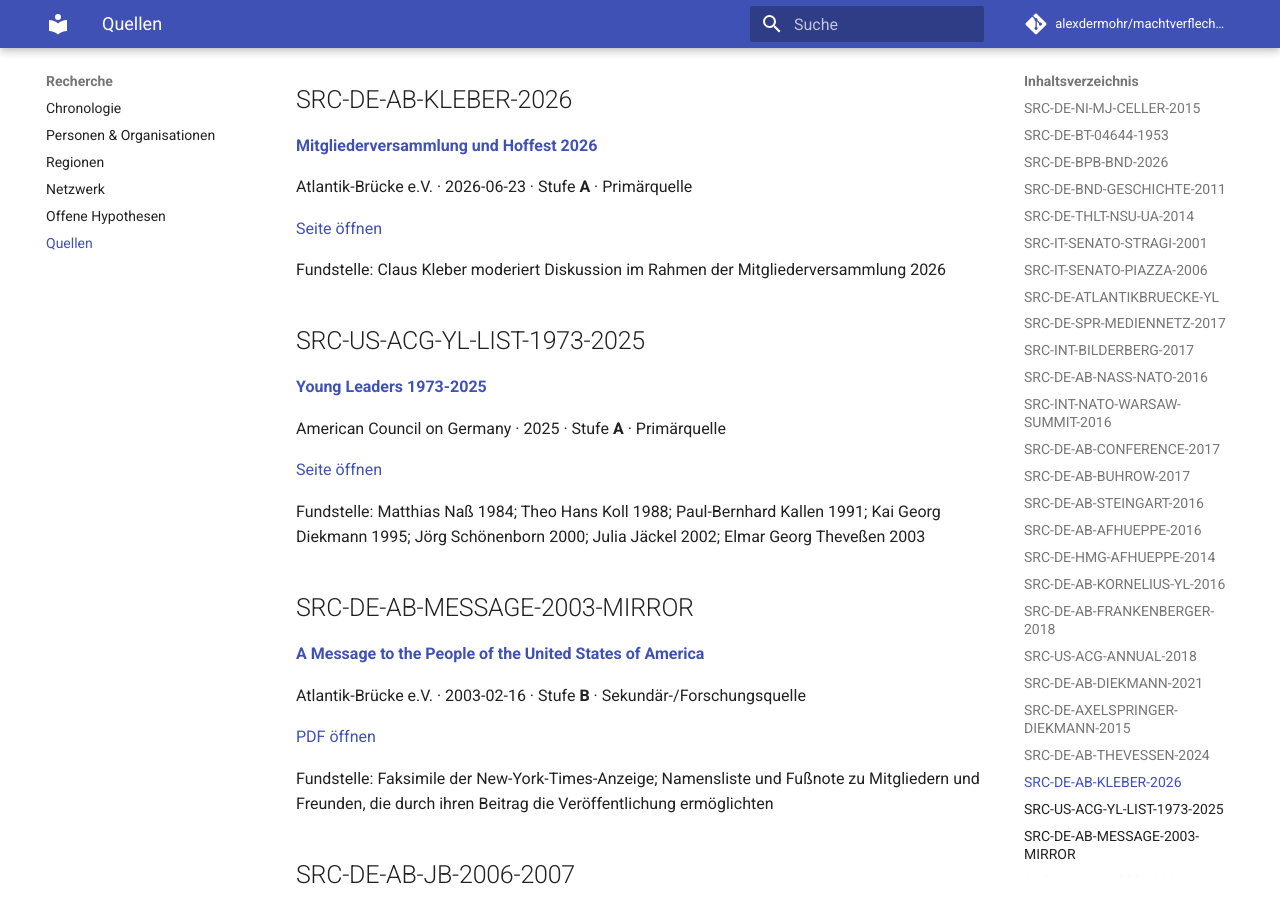
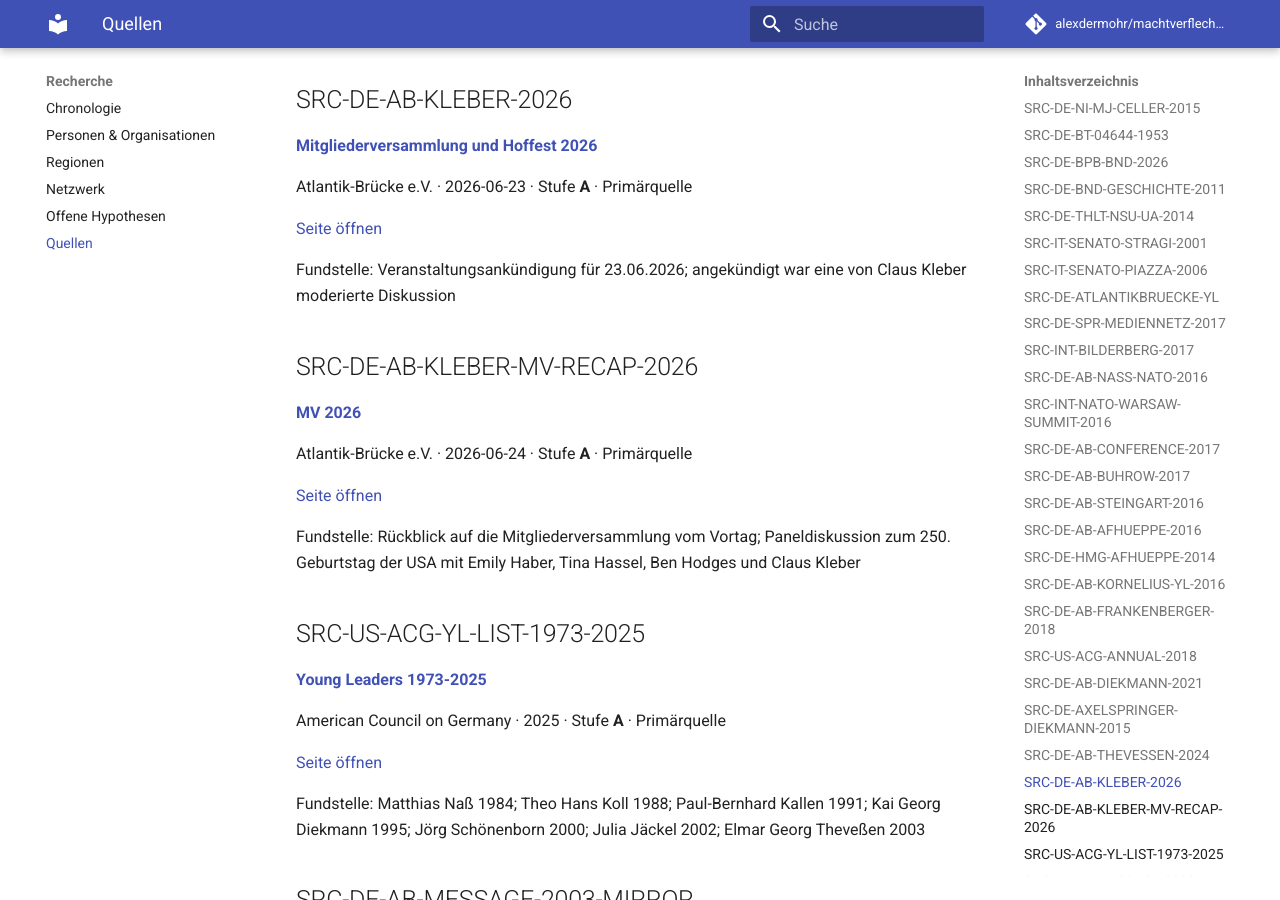
Before and after one commit to alexdermohr/machtverflechtungen, an MkDocs documentation site: the page built from docs/quellen/index.md, in a window 1280 px wide and 900 px high, scrolled down 5904 px. Built offline with MkDocs 1.6.1 and Material for MkDocs 9.7.7, drawn with Linux system fonts in a browser that asks for light colours; comment, search, counter and statistics services are not loaded.

Commit message:
research: bind Kleber relation to post-event evidence

```diff
--- a/docs/quellen/index.md
+++ b/docs/quellen/index.md
@@ -256,7 +256,18 @@
 
 [Seite öffnen](https://www.atlantik-bruecke.org/events/mitgliederversammlung-und-hoffest-2026/)
 
-Fundstelle: Claus Kleber moderiert Diskussion im Rahmen der Mitgliederversammlung 2026
+Fundstelle: Veranstaltungsankündigung für 23.06.2026; angekündigt war eine von Claus Kleber moderierte Diskussion
+
+<a id="src-de-ab-kleber-mv-recap-2026"></a>
+## SRC-DE-AB-KLEBER-MV-RECAP-2026
+
+**[MV 2026](https://de.linkedin.com/posts/atlantik-bruecke_mv-2026-activity-7475558772233469952-dFjW)**
+
+Atlantik-Brücke e.V. · 2026-06-24 · Stufe **A** · Primärquelle
+
+[Seite öffnen](https://de.linkedin.com/posts/atlantik-bruecke_mv-2026-activity-7475558772233469952-dFjW)
+
+Fundstelle: Rückblick auf die Mitgliederversammlung vom Vortag; Paneldiskussion zum 250. Geburtstag der USA mit Emily Haber, Tina Hassel, Ben Hodges und Claus Kleber
 
 <a id="src-us-acg-yl-list-1973-2025"></a>
 ## SRC-US-ACG-YL-LIST-1973-2025
```
Also changed, not shown: docs/faelle/de/transatlantik-mediennetzwerk-2017-2026.md (+6 -4 lines), docs/generated/network.md (+2 -2 lines), 2 other files.
